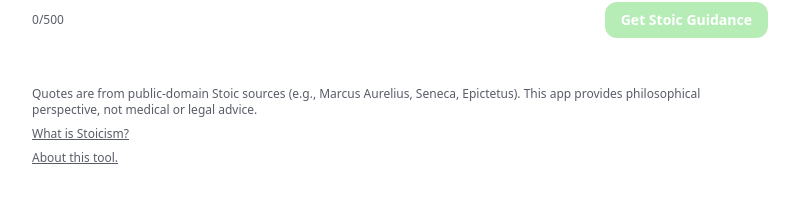
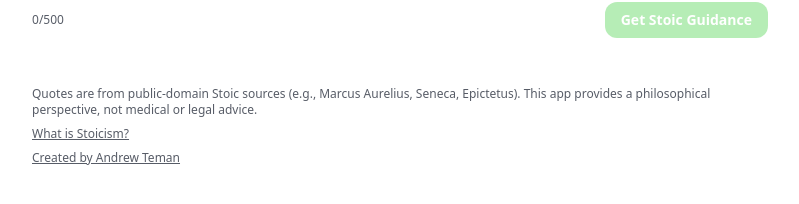
Before and after one commit to andrewteman/stoic-guide, a Next.js app: page / in a window 1280 px wide. Shown: the part 280-484 px from the top of the page, without its empty margins (240-1039 px from the left). Built offline with nearby package versions, Linux system fonts and the light colour scheme.

Commit message:
Update layout.tsx

```diff
--- a/app/layout.tsx
+++ b/app/layout.tsx
@@ -19,10 +19,10 @@ export default function RootLayout({ children }: { children: React.ReactNode })
           <footer className="mt-12 text-xs opacity-70 space-y-2">
             <p>
               Quotes are from public‑domain Stoic sources (e.g., Marcus Aurelius, Seneca, Epictetus).
-              This app provides philosophical perspective, not medical or legal advice.
+              This app provides a philosophical perspective, not medical or legal advice.
             </p>
-            <p><a href="#" className="underline">What is Stoicism?</a></p>
-            <p><a href="#" className="underline">About this tool.</a></p>
+            <p><a href="https://dailystoic.com/what-is-stoicism-a-definition-3-stoic-exercises-to-get-you-started/" className="underline">What is Stoicism?</a></p>
+            <p><a href="http://andrewteman.org" className="underline">Created by Andrew Teman</a></p>
           </footer>
         </div>
       </body>
```
